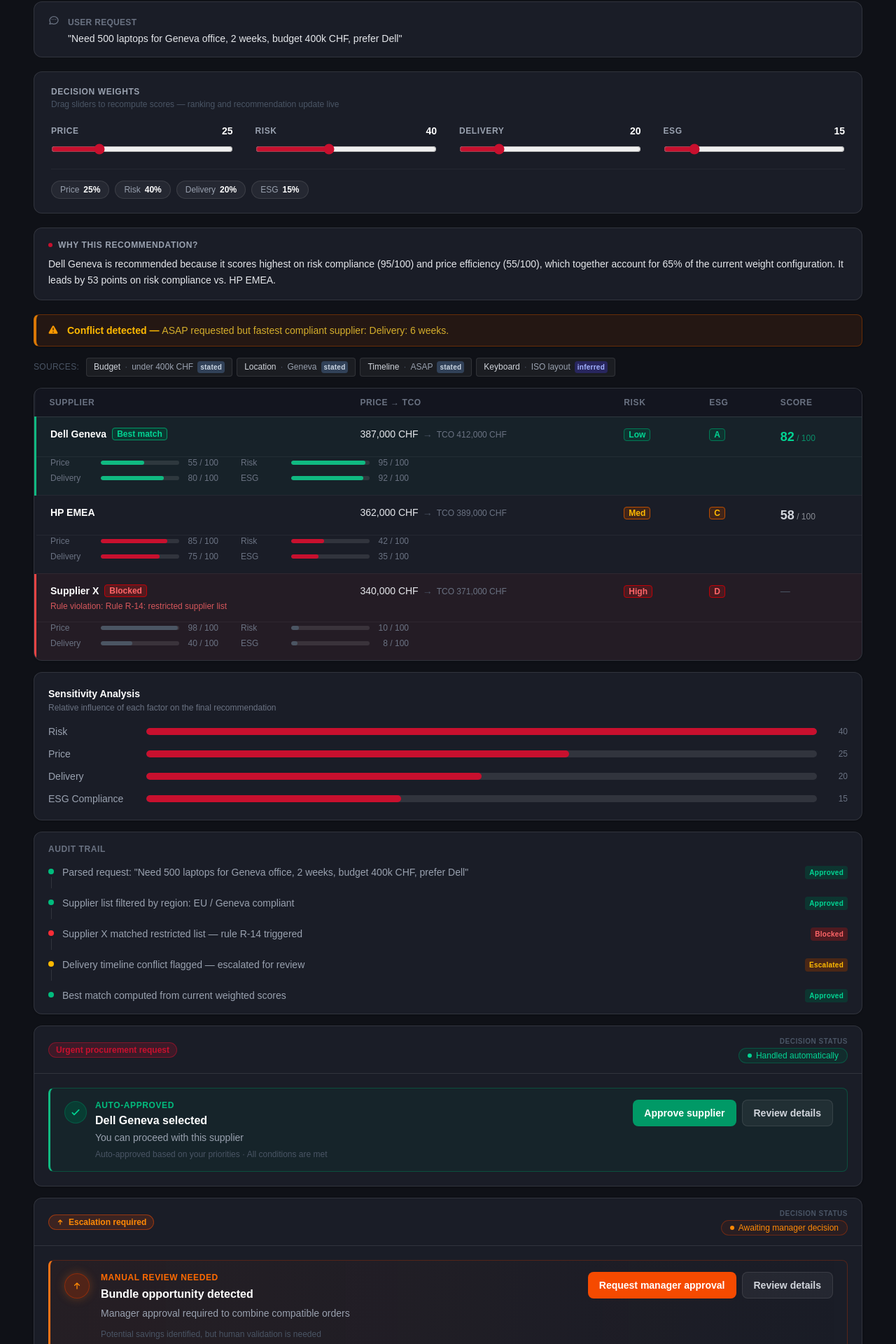
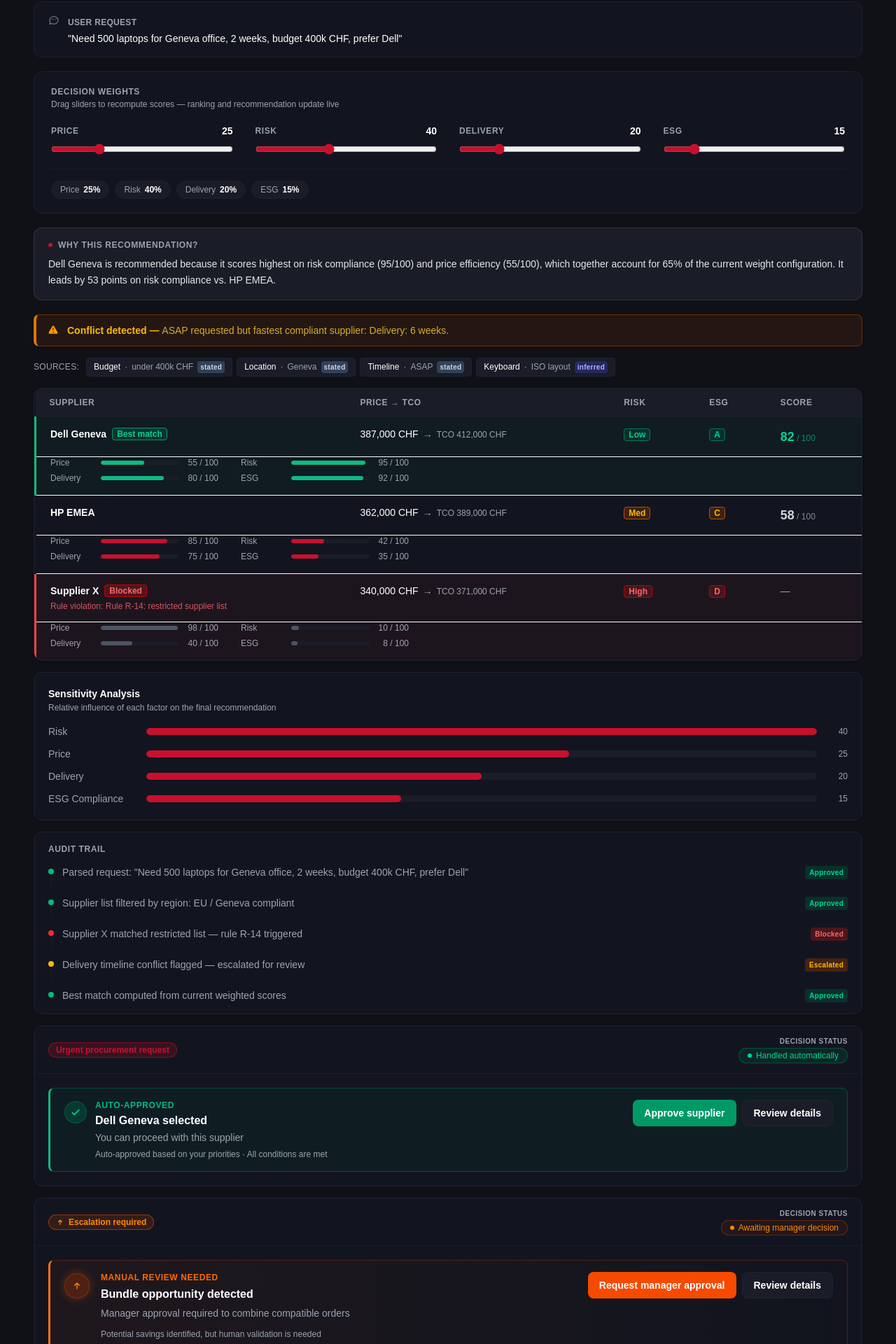
Before and after one commit to Linahmi/hackapp, a Next.js app: page /supplier-demo in a window 1280 px wide. Shown: the part 242-2162 px from the top of the page at 70% size. Built offline with nearby package versions, Linux system fonts and the light colour scheme.

Commit message:
fix color bugs

```diff
--- a/app/supplier-demo/page.tsx
+++ b/app/supplier-demo/page.tsx
@@ -323,16 +323,16 @@
   // ─── Render ───────────────────────────────────────────────────────────────
 
   return (
-    <main className="min-h-screen bg-[#0F1117] px-6 py-10 md:px-12 md:py-14">
+    <main className="min-h-screen px-6 py-10 md:px-12 md:py-14" style={{ backgroundColor: "var(--bg-app)" }}>
 
       {/* Page header */}
-      <div className="mb-8 border-b border-white/10 pb-6 flex items-end justify-between">
+      <div className="mb-8 border-b pb-6 flex items-end justify-between" style={{ borderColor: "var(--border-subtle)" }}>
         <div>
           <p className="mb-1 text-xs font-semibold uppercase tracking-widest text-[#C8102E]">
             Procurement Intelligence
           </p>
           <h1 className="text-2xl font-bold text-[color:var(--text-main)]">Supplier Comparison</h1>
-          <p className="mt-1 text-sm text-gray-500">
+          <p className="mt-1 text-sm" style={{ color: "var(--text-muted)" }}>
             AI-generated recommendation
             {ri?.delivery_countries?.[0] ? ` · ${ri.delivery_countries[0]} region` : " · Geneva region"}
             {ri?.category_l1 ? ` · ${ri.category_l1} category` : " · Hardware category"}
@@ -340,7 +340,7 @@
         </div>
         {confidence !== null && (
           <div className="flex flex-col items-end gap-1">
-            <span className="text-[10px] font-semibold uppercase tracking-wider text-gray-600">AI Confidence</span>
+            <span className="text-[10px] font-semibold uppercase tracking-wider" style={{ color: "var(--text-muted)" }}>AI Confidence</span>
             <span className={`text-2xl font-bold tabular-nums ${confidence >= 70 ? "text-emerald-400" : confidence >= 40 ? "text-amber-400" : "text-red-400"}`}>
               {confidence}%
             </span>
@@ -349,27 +349,27 @@
       </div>
 
       {/* User request context */}
-      <div className="mb-5 flex items-start gap-3 rounded-xl border border-white/10 bg-[#1A1D27] px-5 py-4">
+      <div className="mb-5 flex items-start gap-3 rounded-xl px-5 py-4" style={{ backgroundColor: "var(--bg-card)", border: "1px solid var(--border-card)" }}>
         <svg className="mt-0.5 h-4 w-4 shrink-0 text-gray-500" fill="none" viewBox="0 0 24 24" stroke="currentColor" strokeWidth={2}>
           <path strokeLinecap="round" strokeLinejoin="round" d="M8 10h.01M12 10h.01M16 10h.01M21 12c0 4.418-4.03 8-9 8a9.863 9.863 0 01-4.255-.949L3 20l1.395-3.72C3.512 15.042 3 13.574 3 12c0-4.418 4.03-8 9-8s9 3.582 9 8z" />
         </svg>
         <div>
-          <span className="text-xs font-semibold uppercase tracking-wide text-gray-500">User request</span>
-          <p className="mt-0.5 text-sm font-medium text-gray-200">"{buyerRequest}"</p>
+          <span className="text-xs font-semibold uppercase tracking-wide" style={{ color: "var(--text-muted)" }}>User request</span>
+          <p className="mt-0.5 text-sm font-medium" style={{ color: "var(--text-main)" }}>"{buyerRequest}"</p>
         </div>
       </div>
 
       {/* Weight sliders */}
-      <div className="mb-5 rounded-xl border border-white/10 bg-[#1A1D27] px-6 py-5">
-        <h2 className="mb-0.5 text-xs font-semibold uppercase tracking-wider text-gray-400">Decision weights</h2>
-        <p className="mb-5 text-xs text-gray-600">Drag sliders to recompute scores — ranking and recommendation update live</p>
+      <div className="mb-5 rounded-xl px-6 py-5" style={{ backgroundColor: "var(--bg-card)", border: "1px solid var(--border-card)" }}>
+        <h2 className="mb-0.5 text-xs font-semibold uppercase tracking-wider" style={{ color: "var(--text-muted)" }}>Decision weights</h2>
+        <p className="mb-5 text-xs" style={{ color: "var(--text-muted)" }}>Drag sliders to recompute scores — ranking and recommendation update live</p>
         <div className="grid grid-cols-2 gap-x-8 gap-y-5 md:grid-cols-4">
           <WeightSlider label="Price"    value={priceWeight}    onChange={setPriceWeight}    />
           <WeightSlider label="Risk"     value={riskWeight}     onChange={setRiskWeight}     />
           <WeightSlider label="Delivery" value={deliveryWeight} onChange={setDeliveryWeight} />
           <WeightSlider label="ESG"      value={esgWeight}      onChange={setEsgWeight}      />
         </div>
-        <div className="mt-5 flex flex-wrap gap-2 border-t border-white/5 pt-4">
+        <div className="mt-5 flex flex-wrap gap-2 border-t pt-4" style={{ borderColor: "var(--border-subtle)" }}>
           {[
             { label: "Price",    value: priceWeight    },
             { label: "Risk",     value: riskWeight     },
@@ -379,7 +379,7 @@
             const total = priceWeight + riskWeight + deliveryWeight + esgWeight;
             const pct   = total > 0 ? Math.round((value / total) * 100) : 0;
             return (
-              <span key={label} className="inline-flex items-center gap-1.5 rounded-full border border-white/10 bg-white/5 px-3 py-1 text-xs text-gray-400">
+              <span key={label} className="inline-flex items-center gap-1.5 rounded-full px-3 py-1 text-xs" style={{ backgroundColor: "var(--bg-hover)", border: "1px solid var(--border-card)", color: "var(--text-muted)" }}>
                 {label}
                 <span className="font-bold text-[color:var(--text-main)]">{pct}%</span>
               </span>
--- a/components/agent/DecisionRow.tsx
+++ b/components/agent/DecisionRow.tsx
@@ -30,9 +30,9 @@
   }
 
   return (
-    <div className="rounded-xl border border-white/10 bg-[#1A1D27] shadow-sm mt-4">
+    <div className="rounded-xl shadow-sm mt-4" style={{ backgroundColor: "var(--bg-card)", border: "1px solid var(--border-card)" }}>
       {/* Header row */}
-      <div className="flex justify-between items-center px-5 py-3.5 border-b border-white/10">
+      <div className="flex justify-between items-center px-5 py-3.5 border-b" style={{ borderColor: "var(--border-subtle)" }}>
         <div className="flex items-center gap-2.5">
           <span className="inline-flex items-center rounded-full border border-[#C8102E]/50 bg-[#C8102E]/20 px-2.5 py-0.5 text-xs font-semibold text-[#C8102E]">
             Urgent procurement request
@@ -41,7 +41,7 @@
 
         {/* Decision status indicator — non-interactive */}
         <div className="flex flex-col items-end gap-0.5">
-          <span className="text-[10px] font-semibold uppercase tracking-wider text-gray-600">
+          <span className="text-[10px] font-semibold uppercase tracking-wider" style={{ color: "var(--text-muted)" }}>
             Decision status
           </span>
           {approved ? (
@@ -62,7 +62,7 @@
               </span>
             )
           ) : (
-            <span className="inline-flex items-center gap-1.5 rounded-full border border-white/10 bg-white/5 px-3 py-0.5 text-xs font-medium text-gray-500">
+            <span className="inline-flex items-center gap-1.5 rounded-full px-3 py-0.5 text-xs font-medium" style={{ backgroundColor: "var(--bg-hover)", border: "1px solid var(--border-card)", color: "var(--text-muted)" }}>
               No decision
             </span>
           )}
@@ -85,8 +85,8 @@
                   </svg>
                 </div>
                 <div>
-                  <p className="text-sm font-bold text-white">Supplier approved</p>
-                  <p className="text-xs text-gray-400 mt-0.5">Workflow started successfully · {bestName}</p>
+                  <p className="text-sm font-bold" style={{ color: "var(--text-main)" }}>Supplier approved</p>
+                  <p className="text-xs mt-0.5" style={{ color: "var(--text-muted)" }}>Workflow started successfully · {bestName}</p>
                 </div>
               </div>
             </div>
@@ -105,8 +105,8 @@
                     <p className="text-xs font-semibold uppercase tracking-wider mb-0.5 text-red-500">
                       Cannot proceed
                     </p>
-                    <p className="text-base font-bold text-white">Blocking Issues Detected</p>
-                    <p className="text-sm text-gray-400 mt-0.5 mb-2">Manual intervention required before sourcing can proceed</p>
+                    <p className="text-base font-bold" style={{ color: "var(--text-main)" }}>Blocking Issues Detected</p>
+                    <p className="text-sm mt-0.5 mb-2" style={{ color: "var(--text-muted)" }}>Manual intervention required before sourcing can proceed</p>
                     {escalations && escalations.length > 0 && (
                       <div className="flex flex-col gap-1.5 mt-2">
                         {escalations.filter(e => e.blocking).map((e, i) => (
@@ -121,7 +121,7 @@
                 <div className="flex shrink-0 flex-col gap-2 sm:flex-row">
                   <button
                     onClick={handleReview}
-                    className="rounded-lg border border-white/10 bg-white/5 px-4 py-2 text-sm font-semibold text-gray-300 transition-colors hover:bg-white/10"
+                    className="rounded-lg px-4 py-2 text-sm font-semibold transition-colors" style={{ backgroundColor: "var(--bg-hover)", border: "1px solid var(--border-card)", color: "var(--text-main)" }}
                   >
                     Review details
                   </button>
@@ -162,9 +162,9 @@
                     <p className={`text-xs font-semibold uppercase tracking-wider mb-0.5 ${isAutoApproved ? "text-emerald-500" : "text-amber-500"}`}>
                       {isAutoApproved ? "Auto-approved" : "Requires review"}
                     </p>
-                    <p className="text-base font-bold text-white">{bestName} selected</p>
-                    <p className="text-sm text-gray-400 mt-0.5">You can proceed with this supplier</p>
-                    <p className="text-xs text-gray-600 mt-1.5">
+                    <p className="text-base font-bold" style={{ color: "var(--text-main)" }}>{bestName} selected</p>
+                    <p className="text-sm mt-0.5" style={{ color: "var(--text-muted)" }}>You can proceed with this supplier</p>
+                    <p className="text-xs mt-1.5" style={{ color: "var(--text-muted)" }}>
                       {isAutoApproved
                         ? "Auto-approved based on your priorities · All conditions are met"
                         : "Conflict detected — manual validation required"}
@@ -186,7 +186,7 @@
                   </button>
                   <button
                     onClick={handleReview}
-                    className="rounded-lg border border-white/10 bg-white/5 px-4 py-2 text-sm font-semibold text-gray-300 transition-colors hover:bg-white/10"
+                    className="rounded-lg px-4 py-2 text-sm font-semibold transition-colors" style={{ backgroundColor: "var(--bg-hover)", border: "1px solid var(--border-card)", color: "var(--text-main)" }}
                   >
                     Review details
                   </button>
@@ -195,11 +195,11 @@
             </div>
           )
         ) : (
-          <div className="flex items-center gap-3 rounded-lg border border-white/10 bg-white/5 px-4 py-3">
-            <svg className="h-4 w-4 shrink-0 text-gray-500" fill="none" viewBox="0 0 24 24" stroke="currentColor" strokeWidth={2}>
+          <div className="flex items-center gap-3 rounded-lg px-4 py-3" style={{ backgroundColor: "var(--bg-hover)", border: "1px solid var(--border-card)" }}>
+            <svg className="h-4 w-4 shrink-0" style={{ color: "var(--text-muted)" }} fill="none" viewBox="0 0 24 24" stroke="currentColor" strokeWidth={2}>
               <path strokeLinecap="round" strokeLinejoin="round" d="M13 16h-1v-4h-1m1-4h.01M12 2a10 10 0 100 20A10 10 0 0012 2z" />
             </svg>
-            <span className="text-sm text-gray-500">
+            <span className="text-sm" style={{ color: "var(--text-muted)" }}>
               No eligible supplier with current weight configuration.
             </span>
           </div>
--- a/components/agent/EscalationRow.tsx
+++ b/components/agent/EscalationRow.tsx
@@ -22,10 +22,10 @@
   }
 
   return (
-    <div className="rounded-xl border border-white/10 bg-[#1A1D27] shadow-sm mt-4 overflow-hidden">
+    <div className="rounded-xl shadow-sm mt-4 overflow-hidden" style={{ backgroundColor: "var(--bg-card)", border: "1px solid var(--border-card)" }}>
 
       {/* Header row */}
-      <div className="flex justify-between items-center px-5 py-3.5 border-b border-white/10">
+      <div className="flex justify-between items-center px-5 py-3.5 border-b" style={{ borderColor: "var(--border-subtle)" }}>
         <div className="flex items-center gap-2.5">
           <span className="inline-flex items-center gap-1.5 rounded-full border border-orange-600/50 bg-orange-600/15 px-2.5 py-0.5 text-xs font-semibold text-orange-400">
             <svg className="h-3 w-3" fill="none" viewBox="0 0 24 24" stroke="currentColor" strokeWidth={2.5}>
@@ -36,7 +36,7 @@
         </div>
 
         <div className="flex flex-col items-end gap-0.5">
-          <span className="text-[10px] font-semibold uppercase tracking-wider text-gray-600">
+          <span className="text-[10px] font-semibold uppercase tracking-wider" style={{ color: "var(--text-muted)" }}>
             Decision status
           </span>
           {sent ? (
@@ -76,8 +76,8 @@
                 </svg>
               </div>
               <div>
-                <p className="text-sm font-bold text-white">Request sent for approval</p>
-                <p className="text-xs text-gray-400 mt-0.5">
+                <p className="text-sm font-bold" style={{ color: "var(--text-main)" }}>Request sent for approval</p>
+                <p className="text-xs mt-0.5" style={{ color: "var(--text-muted)" }}>
                   Escalated to manager · awaiting decision
                 </p>
               </div>
@@ -106,8 +106,8 @@
                   <p className="text-xs font-semibold uppercase tracking-wider mb-1 text-orange-500">
                     Manual review needed
                   </p>
-                  <p className="text-base font-bold text-white">{title}</p>
-                  <p className="text-sm text-gray-400 mt-1 leading-relaxed">{description}</p>
+                  <p className="text-base font-bold" style={{ color: "var(--text-main)" }}>{title}</p>
+                  <p className="text-sm mt-1 leading-relaxed" style={{ color: "var(--text-muted)" }}>{description}</p>
 
                   <div className="mt-2.5 flex flex-wrap items-center gap-3">
                     {estimatedSavings && (
@@ -115,7 +115,7 @@
                         Estimated savings: {estimatedSavings}
                       </span>
                     )}
-                    <span className="text-xs text-gray-600">{note}</span>
+                    <span className="text-xs" style={{ color: "var(--text-muted)" }}>{note}</span>
                   </div>
 
                   <button
@@ -136,7 +136,7 @@
                 </button>
                 <button
                   onClick={scrollToTable}
-                  className="rounded-lg border border-white/10 bg-white/5 px-4 py-2 text-sm font-semibold text-gray-300 transition-all duration-150 hover:bg-white/10 hover:scale-[1.02] active:scale-[0.98]"
+                  className="rounded-lg px-4 py-2 text-sm font-semibold transition-all duration-150 hover:scale-[1.02] active:scale-[0.98]" style={{ backgroundColor: "var(--bg-hover)", border: "1px solid var(--border-card)", color: "var(--text-main)" }}
                 >
                   Review details
                 </button>
--- a/components/agent/SupplierComparisonTable.tsx
+++ b/components/agent/SupplierComparisonTable.tsx
@@ -70,14 +70,14 @@
 function ScoreBar({ label, value, accent }: { label: string; value: number; accent: string }) {
   return (
     <div className="flex items-center gap-2">
-      <span className="w-16 shrink-0 text-xs text-gray-500">{label}</span>
-      <div className="flex-1 overflow-hidden rounded-full bg-white/10 h-1.5">
+      <span className="w-16 shrink-0 text-xs" style={{ color: "var(--text-muted)" }}>{label}</span>
+      <div className="flex-1 overflow-hidden rounded-full h-1.5" style={{ backgroundColor: "var(--border-subtle)" }}>
         <div
           className="h-full rounded-full transition-all duration-300"
           style={{ width: `${value}%`, backgroundColor: accent }}
         />
       </div>
-      <span className="w-12 text-right text-xs tabular-nums text-gray-500">{value} / 100</span>
+      <span className="w-12 text-right text-xs tabular-nums" style={{ color: "var(--text-muted)" }}>{value} / 100</span>
     </div>
   );
 }
@@ -85,9 +85,9 @@
 function SensitivityAnalysis({ factors }: { factors: SensitivityFactor[] }) {
   const max = Math.max(...factors.map((f) => f.impact), 1);
   return (
-    <div className="rounded-xl border border-white/10 bg-[#1A1D27] p-5 shadow-sm">
+    <div className="rounded-xl p-5 shadow-sm" style={{ backgroundColor: "var(--bg-card)", border: "1px solid var(--border-card)" }}>
       <h3 className="text-sm font-semibold text-[color:var(--text-main)]">Sensitivity Analysis</h3>
-      <p className="mt-0.5 text-xs text-gray-500">
+      <p className="mt-0.5 text-xs" style={{ color: "var(--text-muted)" }}>
         Relative influence of each factor on the final recommendation
       </p>
       <div className="mt-4 space-y-3">
@@ -95,14 +95,14 @@
           const pct = Math.round((f.impact / max) * 100);
           return (
             <div key={f.label} className="flex items-center gap-3">
-              <span className="w-32 shrink-0 text-sm text-gray-400">{f.label}</span>
-              <div className="flex-1 overflow-hidden rounded-full bg-white/10 h-2.5">
+              <span className="w-32 shrink-0 text-sm" style={{ color: "var(--text-muted)" }}>{f.label}</span>
+              <div className="flex-1 overflow-hidden rounded-full h-2.5" style={{ backgroundColor: "var(--border-subtle)" }}>
                 <div
                   className="h-full rounded-full transition-all duration-300"
                   style={{ width: `${pct}%`, backgroundColor: BRAND_RED }}
                 />
               </div>
-              <span className="w-8 text-right text-xs tabular-nums text-gray-500">
+              <span className="w-8 text-right text-xs tabular-nums" style={{ color: "var(--text-muted)" }}>
                 {f.impact}
               </span>
             </div>
@@ -155,14 +155,14 @@
       {/* Source tags */}
       {sourceTags && sourceTags.length > 0 && (
         <div className="flex flex-wrap items-center gap-1.5">
-          <span className="mr-1 text-xs font-medium uppercase tracking-wide text-gray-600">Sources:</span>
+          <span className="mr-1 text-xs font-medium uppercase tracking-wide" style={{ color: "var(--text-muted)" }}>Sources:</span>
           {sourceTags.map((t, i) => (
             <span
               key={i}
-              className="inline-flex items-center gap-1.5 rounded border border-white/10 bg-white/5 px-2.5 py-1 text-xs text-gray-400"
+              className="inline-flex items-center gap-1.5 rounded px-2.5 py-1 text-xs" style={{ backgroundColor: "var(--bg-hover)", border: "1px solid var(--border-card)", color: "var(--text-muted)" }}
             >
-              <span className="font-medium text-gray-300">{t.label}</span>
-              <span className="text-gray-600">·</span>
+              <span className="font-medium" style={{ color: "var(--text-main)" }}>{t.label}</span>
+              <span style={{ color: "var(--text-muted)" }}>·</span>
               <span>{t.source}</span>
               <span className={`rounded px-1 py-0.5 text-[10px] font-semibold tracking-wide ${
                 t.method === "stated" ? "bg-slate-700 text-slate-300" : "bg-indigo-900/60 text-indigo-300"
@@ -175,21 +175,21 @@
       )}
 
       {/* Supplier table */}
-      <div className="overflow-hidden rounded-xl border border-white/10 bg-[#1A1D27] shadow-sm">
+      <div className="overflow-hidden rounded-xl shadow-sm" style={{ backgroundColor: "var(--bg-card)", border: "1px solid var(--border-card)" }}>
         <table className="w-full text-sm">
           <thead>
-            <tr className="border-b border-white/10 bg-[#13151F]">
+            <tr className="border-b" style={{ backgroundColor: "var(--bg-hover)", borderColor: "var(--border-subtle)" }}>
               {["Supplier", "Price → TCO", "Risk", "ESG", "Score"].map((h) => (
                 <th
                   key={h}
-                  className="px-5 py-3 text-left text-xs font-semibold uppercase tracking-wider text-gray-500"
+                  className="px-5 py-3 text-left text-xs font-semibold uppercase tracking-wider" style={{ color: "var(--text-muted)" }}
                 >
                   {h}
                 </th>
               ))}
             </tr>
           </thead>
-          <tbody className="divide-y divide-white/5">
+          <tbody className="divide-y" style={{ borderColor: "var(--border-subtle)" }}>
             {suppliers.map((s) => {
               const isBest    = s.badge === "best";
               const isBlocked = s.badge === "blocked";
@@ -224,9 +224,9 @@
                       )}
                     </td>
                     <td className="px-5 py-3.5 align-top">
-                      <span className="font-medium text-gray-200">{s.price}</span>
-                      <span className="mx-1.5 text-gray-600">→</span>
-                      <span className="text-xs text-gray-500">TCO {s.tco}</span>
+                      <span className="font-medium" style={{ color: "var(--text-main)" }}>{s.price}</span>
+                      <span className="mx-1.5" style={{ color: "var(--text-muted)" }}>→</span>
+                      <span className="text-xs" style={{ color: "var(--text-muted)" }}>TCO {s.tco}</span>
                     </td>
                     <td className="px-5 py-3.5 align-top">
                       <Chip className={riskChip[s.risk]}>{s.risk}</Chip>
@@ -241,7 +241,7 @@
                           <span className="text-xs font-medium opacity-60"> / 100</span>
                         </span>
                       ) : (
-                        <span className="text-gray-600">—</span>
+                        <span style={{ color: "var(--text-muted)" }}>—</span>
                       )}
                     </td>
                   </tr>
@@ -276,8 +276,8 @@
 
       {/* Audit trail */}
       {auditTrail && auditTrail.length > 0 && (
-        <div className="rounded-xl border border-white/10 bg-[#1A1D27] px-5 py-4 shadow-sm">
-          <h3 className="mb-4 text-xs font-semibold uppercase tracking-wider text-gray-500">
+        <div className="rounded-xl px-5 py-4 shadow-sm" style={{ backgroundColor: "var(--bg-card)", border: "1px solid var(--border-card)" }}>
+          <h3 className="mb-4 text-xs font-semibold uppercase tracking-wider" style={{ color: "var(--text-muted)" }}>
             Audit Trail
           </h3>
           <ul className="space-y-3">
@@ -286,11 +286,11 @@
                 <div className="flex flex-col items-center shrink-0 pt-1">
                   <span className={`h-2 w-2 rounded-full ${auditDot[entry.status]}`} />
                   {i < auditTrail.length - 1 && (
-                    <span className="mt-1 block w-px bg-white/10" style={{ height: 16 }} />
+                    <span className="mt-1 block w-px" style={{ height: 16, backgroundColor: "var(--border-subtle)" }} />
                   )}
                 </div>
                 <div className="flex flex-1 items-center justify-between gap-4 min-w-0">
-                  <span className="text-sm text-gray-400 leading-snug">{entry.text}</span>
+                  <span className="text-sm leading-snug" style={{ color: "var(--text-muted)" }}>{entry.text}</span>
                   <span className={`shrink-0 rounded px-1.5 py-0.5 text-[10px] font-semibold tracking-wide ${auditPill[entry.status]}`}>
                     {entry.status.charAt(0).toUpperCase() + entry.status.slice(1)}
                   </span>
```
Also changed, not shown: app/page.tsx (+6 -4 lines), 1 other file (tests, documents, lock files or other folders).
